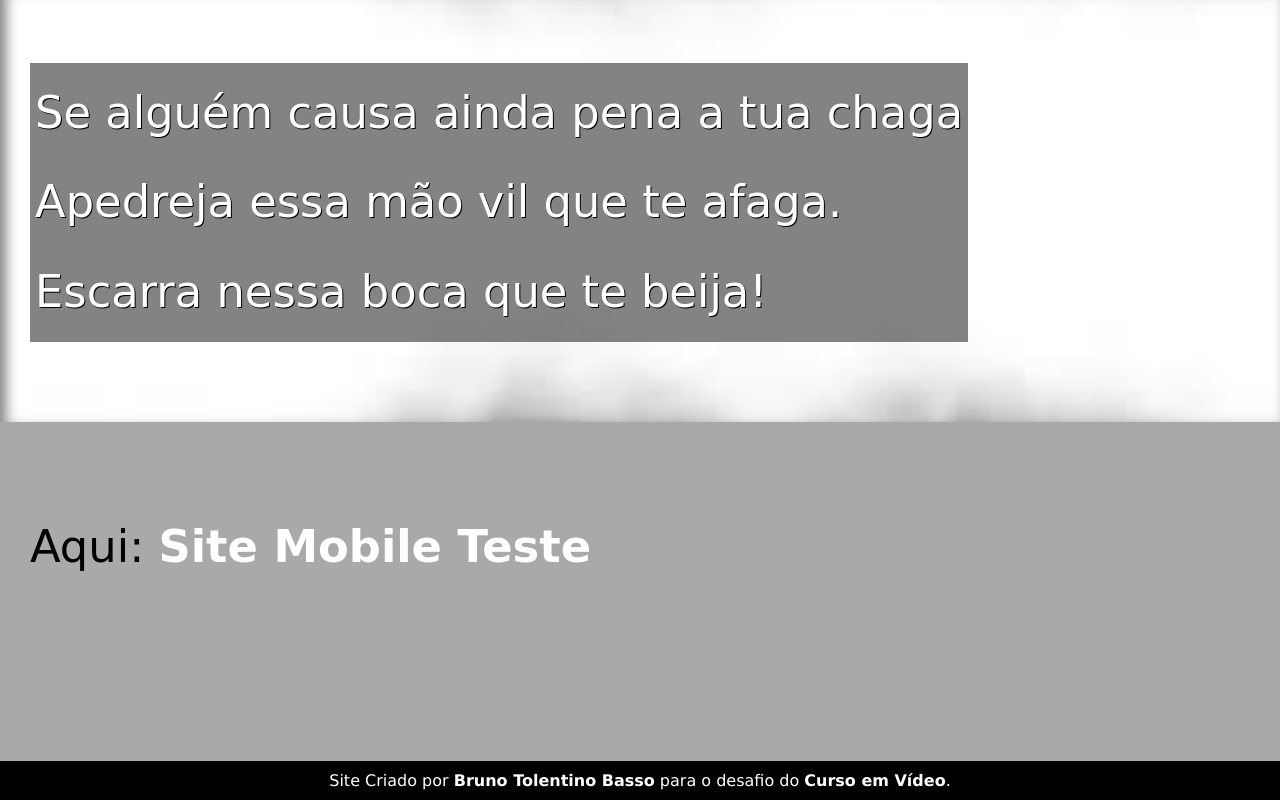
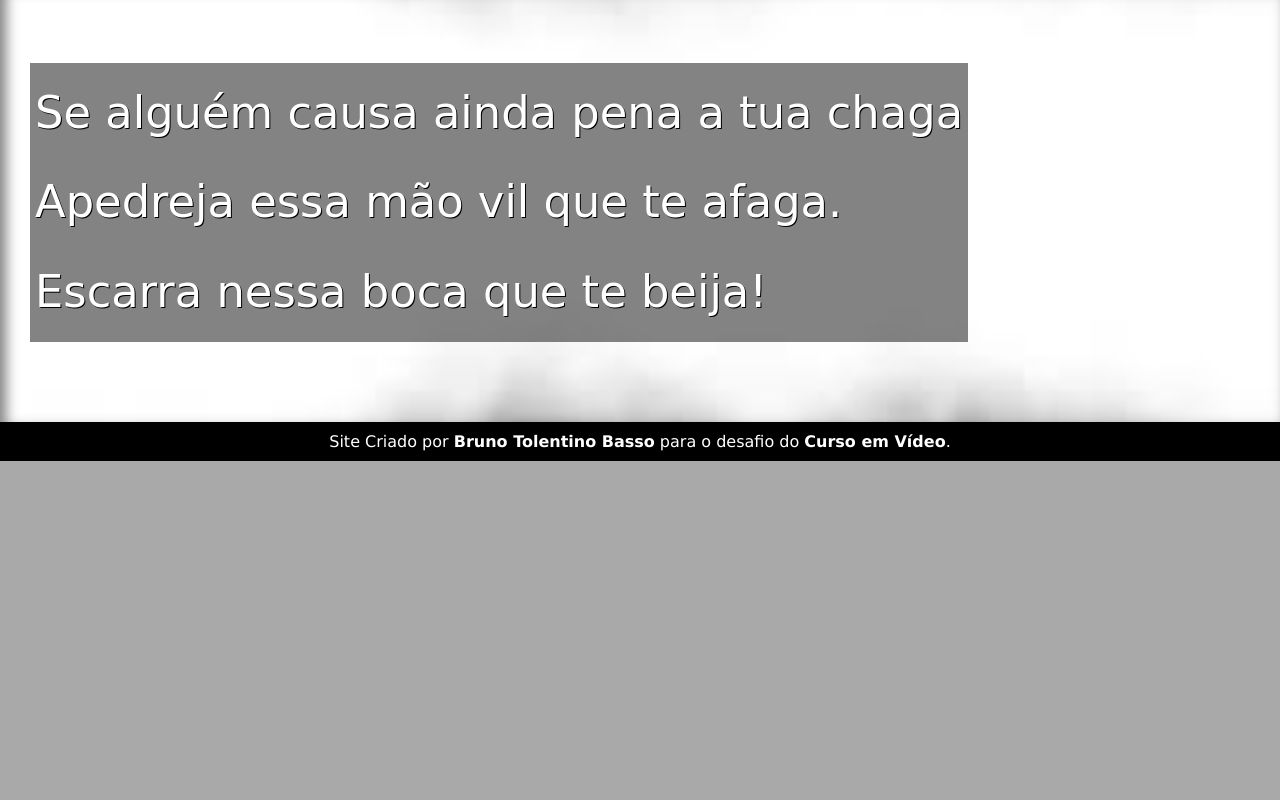
Before and after one commit to BrunoTolentino/Site-Poema, a plain HTML site: page index.html in a window 1280 px wide. Shown: the part 1932-2732 px from the top of the page. After the commit the page ends 2393 px from the top, so only its background shows below. Drawn offline with Linux system fonts and the light colour scheme; a web font is replaced by a local one.

Commit message:
Fim-Teste

```diff
--- a/index.html
+++ b/index.html
@@ -45,9 +45,6 @@
             Escarra nessa boca que te beija! <br>
         </p>
     </section>
-    <section>
-        <p>Aqui: <a href="Site-mobile/index.html">Site Mobile Teste</a></p>
-    </section>
 
     <footer>
         <p>Site Criado por <a href="https://github.com/BrunoTolentino" target="_blank">Bruno Tolentino Basso</a> para o desafio do <a href="https://www.cursoemvideo.com" target="_blank">Curso em Vídeo</a>.</p>
```
